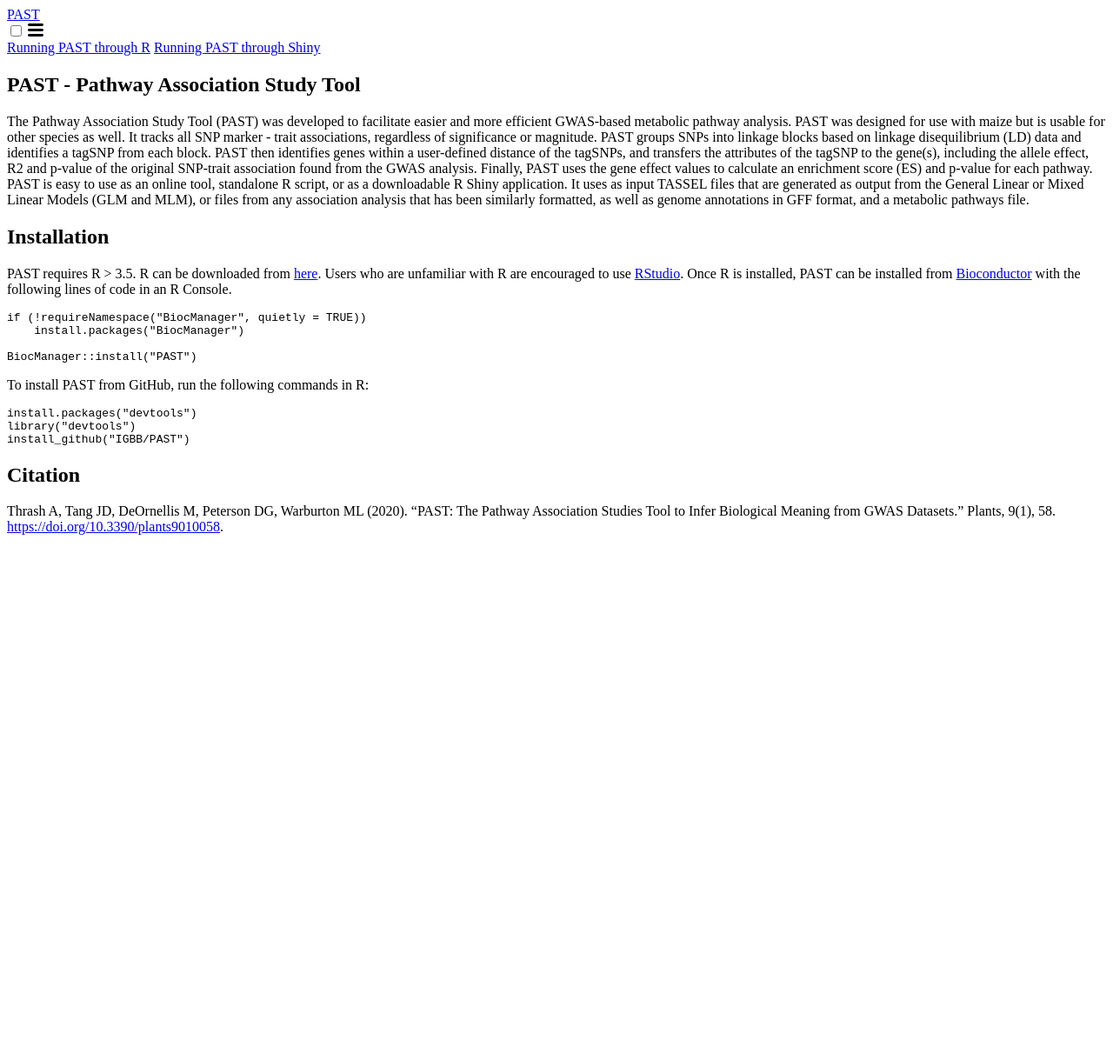
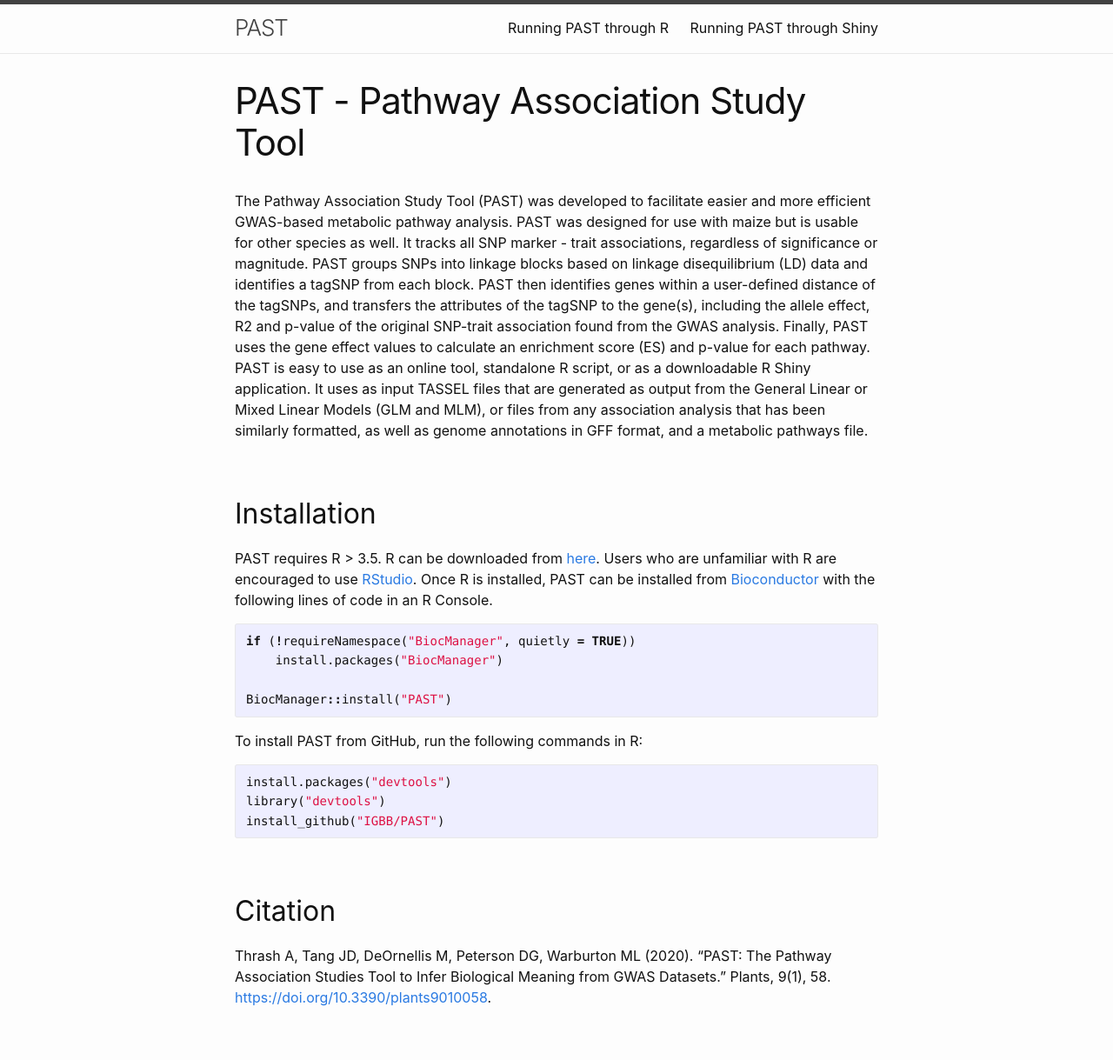
Before and after one commit to IGBB/PAST, a Jekyll site: the page built from index.md, in a window 1280 px wide. Shown: the whole page at 87% size. Built offline with Jekyll 4.4.1, drawn with Linux system fonts in a browser that asks for light colours; before the commit the page ends 900 px from its top, so only the background shows below that.

Commit message:
updated config

```diff
--- a/_config.yml
+++ b/_config.yml
@@ -22,14 +22,14 @@
 email: thrash@igbb.msstate.edu
 description: >- # this means to ignore newlines until "baseurl:"
   Pathway Association Study Tool
-baseurl: "https://igbb.github.io/PAST/" # the subpath of your site, e.g. /blog
+baseurl: "/" # the subpath of your site, e.g. /blog
 url: "https://igbb.github.io/PAST/" # the base hostname & protocol for your site, e.g. http://example.com
 #twitter_username: jekyllrb
 #github_username:  jekyll
 
 # Build settings
 #theme: minima
-theme: minima
+remote-theme: jekyll/minima
 plugins:
   - jekyll-feed
 
```
